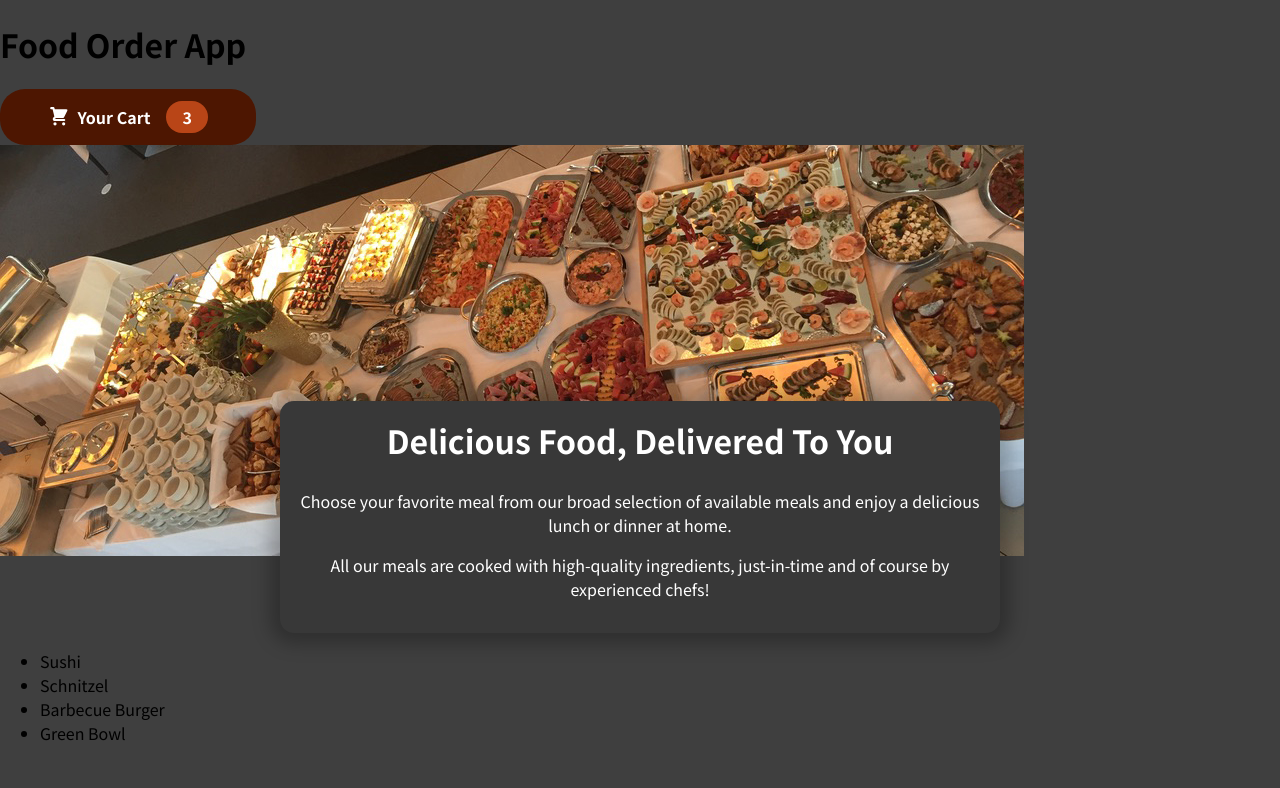
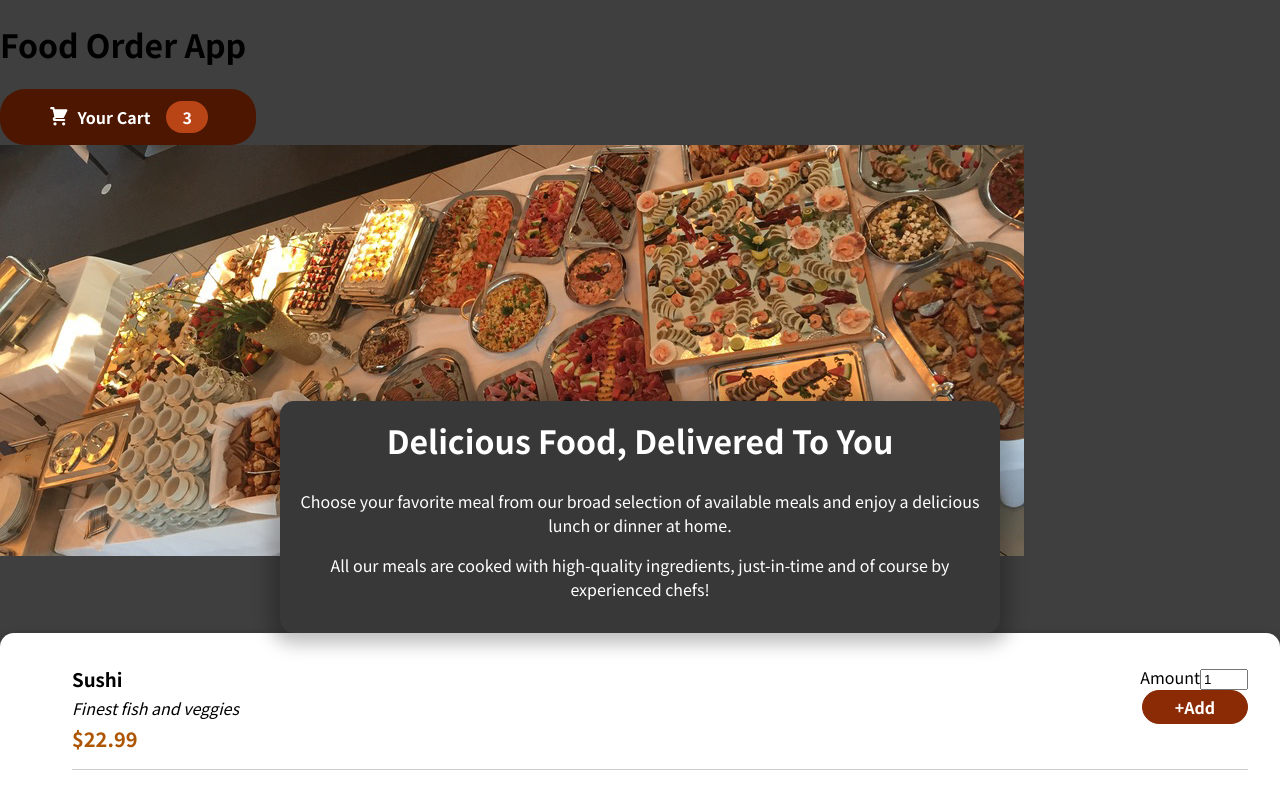
Before and after one commit to Bharathidasan-tech/food-order-app-using-reactjs, a React (Create React App) app: page / in a window 1280 px wide. Shown: the top 788 px of the page. Built offline with nearby package versions, Linux system fonts and the light colour scheme.

Commit message:
Meal iteam and form updated and added

```diff
--- a/src/Components/Meals/AvailableMeals.js
+++ b/src/Components/Meals/AvailableMeals.js
@@ -1,4 +1,6 @@
+import Card from '../UI/Card';
 import classes from './AvailableMeals.module.css';
+import MealItem from './MealItem/MealItem';
 
 const DUMMY_MEALS = [
     {
@@ -28,12 +30,19 @@
   ];
 
   const AvailableMeals = () =>{
-    const mealsList = DUMMY_MEALS.map(meal => <li>{meal.name}</li>);
+    const mealsList = DUMMY_MEALS.map(meal => <MealItem id={meal.id}
+      key={meal.id} name={meal.name}
+      description={meal.description}
+      price={meal.price} />
+      );
+
     return (
     <section classes={classes.meals}>
+      <Card>
         <ul>
             {mealsList}
         </ul>
+        </Card>
     </section>
     );
   };
--- /dev/null
+++ b/src/Components/Meals/MealItem/MealItem.js
@@ -0,0 +1,22 @@
+import classes from './MealItem.module.css';
+import MealItemForm from './MealItemForm';
+
+const MealItem =props=> {
+
+    const price = `$${props.price.toFixed(2)}`;
+
+    return (
+    <li className={classes.meal}>
+        <div>
+            <h3>{props.name}</h3>
+            <div className={classes.description}>{props.description}</div>
+            <div className={classes.price}>{price}</div>
+        </div>
+        <div>
+        <MealItemForm id={props.id} />
+        </div>
+    </li>
+    );
+}
+
+export default MealItem;
--- /dev/null
+++ b/src/Components/Meals/MealItem/MealItem.module.css
@@ -0,0 +1,22 @@
+.meal {
+    display: flex;
+    justify-content: space-between;
+    margin: 1rem;
+    padding-bottom: 1rem;
+    border-bottom: 1px solid #ccc;
+  }
+
+  .meal h3 {
+    margin: 0 0 0.25rem 0;
+  }
+
+  .description {
+    font-style: italic;
+  }
+
+  .price {
+    margin-top: 0.25rem;
+    font-weight: bold;
+    color: #ad5502;
+    font-size: 1.25rem;
+  }
--- /dev/null
+++ b/src/Components/Meals/MealItem/MealItemForm.js
@@ -0,0 +1,24 @@
+import classes from './MealItemForm.module.css';
+import Input from '../../UI/Input';
+
+const MealItemForm = props =>{
+
+    return (
+        <form className={classes.form}>
+            <Input
+            label="Amount"
+            input={{
+                id:'amount_' + props.id,
+                type:'number',
+                min: '1',
+                max: '5',
+                step: '1',
+                defaultValue: '1'
+            }} />
+            <button>+Add</button>
+
+        </form>
+    );
+};
+
+export default MealItemForm;
--- /dev/null
+++ b/src/Components/Meals/MealItem/MealItemForm.module.css
@@ -0,0 +1,20 @@
+.form {
+    text-align: right;
+  }
+
+  .form button {
+    font: inherit;
+    cursor: pointer;
+    background-color: #8a2b06;
+    border: 1px solid #8a2b06;
+    color: white;
+    padding: 0.25rem 2rem;
+    border-radius: 20px;
+    font-weight: bold;
+  }
+
+  .form button:hover,
+  .form button:active {
+    background-color: #641e03;
+    border-color: #641e03;
+  }
--- /dev/null
+++ b/src/Components/UI/Card.js
@@ -0,0 +1,7 @@
+import classes from './Card.module.css';
+
+const Card = props =>{
+    return <div className={classes.card}>{props.children}</div>
+}
+
+export default Card;
--- /dev/null
+++ b/src/Components/UI/Card.module.css
@@ -0,0 +1,6 @@
+.card {
+    padding: 1rem;
+    box-shadow: 0 2px 8px rgba(0, 0, 0, 0.25);
+    border-radius: 14px;
+    background-color: white;
+  }
--- /dev/null
+++ b/src/Components/UI/Input.js
@@ -0,0 +1,15 @@
+import classes from './Input.module.css';
+
+const Input =props =>{
+
+    return (
+        <div classes={classes.input}>
+            <label htmlFor={props.input.id}> {props.label}</label>
+            <input {...props.input} />
+
+        </div>
+    );
+
+}
+
+export default Input;
--- /dev/null
+++ b/src/Components/UI/Input.module.css
@@ -0,0 +1,18 @@
+.input {
+    display: flex;
+    align-items: center;
+    margin-bottom: 0.5rem;
+  }
+
+  .input label {
+    font-weight: bold;
+    margin-right: 1rem;
+  }
+
+  .input input {
+    width: 3rem;
+    border-radius: 5px;
+    border: 1px solid #ccc;
+    font: inherit;
+    padding-left: 0.5rem;
+  }
```
Also changed, not shown: src/Components/Cart/Cart.js (added).
